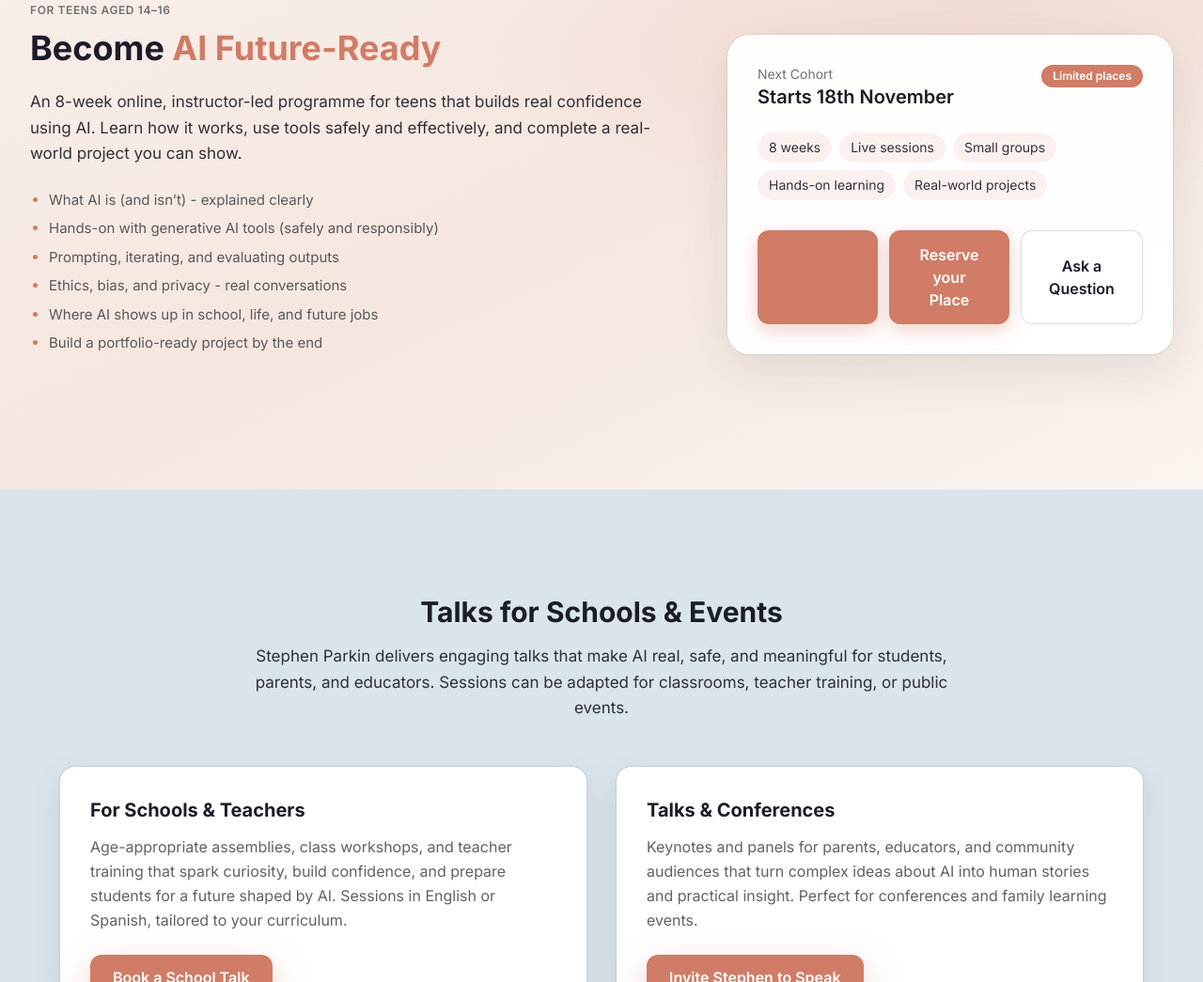
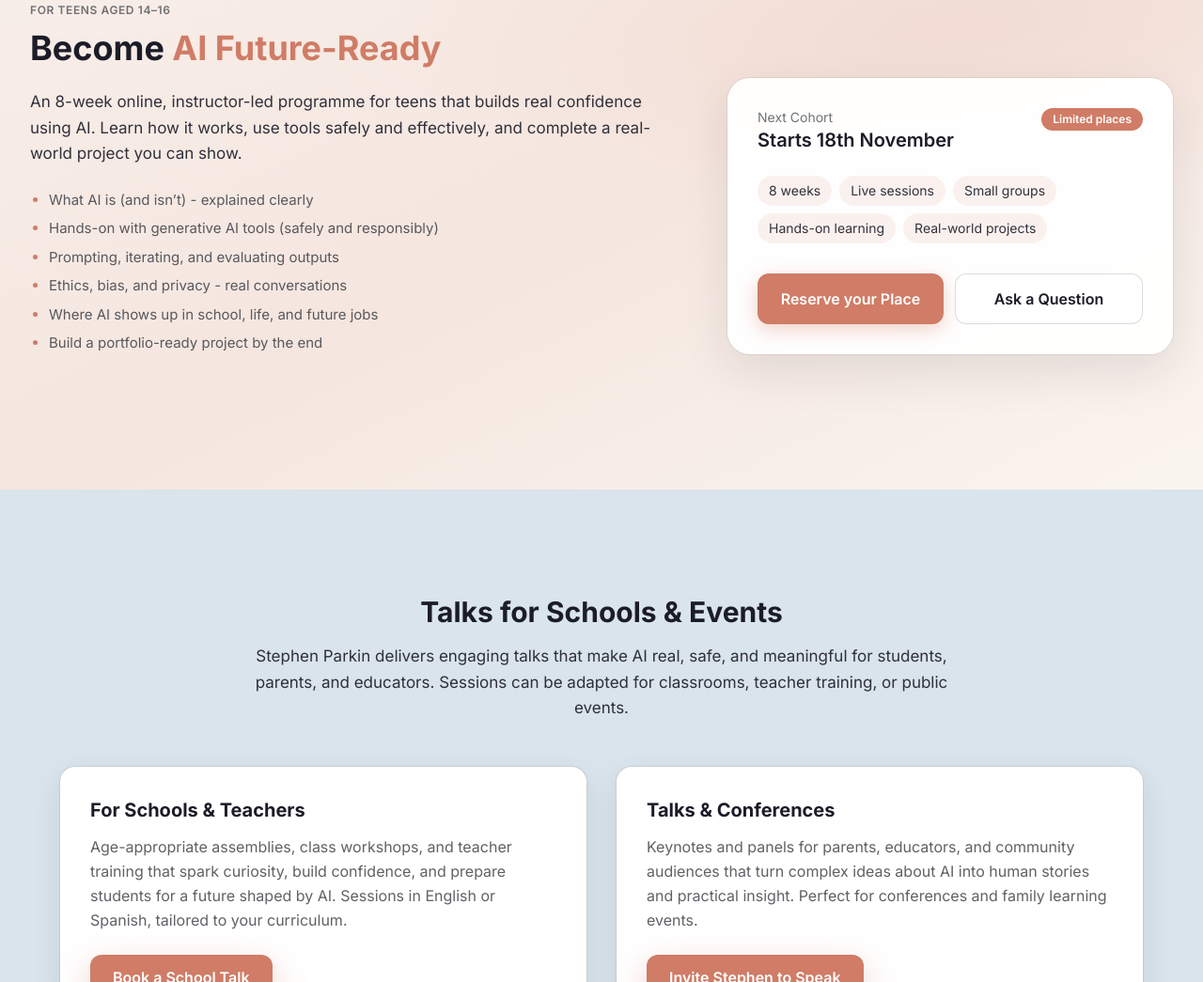
Before and after one commit to Sierra-Codes/KidsAI, a plain HTML site: page index.html in a window 1280 px wide. Shown: the part 2310-3355 px from the top of the page at 94% size. Drawn offline with nearby package versions, Linux system fonts and the light colour scheme.

Commit message:
Update index.html

```diff
--- a/index.html
+++ b/index.html
@@ -396,10 +396,6 @@
 
           <!-- CTAs -->
           <div class="flex flex-col sm:flex-row gap-3">
-            <a href="https://YOUR-COURSE-SITE.com" target="_blank" rel="noopener"
-               class="flex-1 inline-flex justify-center items-center gap-2 px-6 py-3.5 rounded-xl font-semibold
-                      bg-brand-clay text-white shadow-[0_6px_20px_rgba(208,124,102,0.35)]
-                      hover:brightness-105 hover:scale-[1.02] transition text-center">
               <a href="https://docs.google.com/forms/d/e/1FAIpQLScb1UtwdkvfsEzkj9-JaHj8wJWnovAd90P5unDVgvSlv3ofSg/viewform?usp=dialog" target="_blank" rel="noopener"
                  class="flex-1 inline-flex justify-center items-center gap-2 px-6 py-3.5 rounded-xl font-semibold
                         bg-brand-clay text-white shadow-[0_6px_20px_rgba(208,124,102,0.35)]
```
